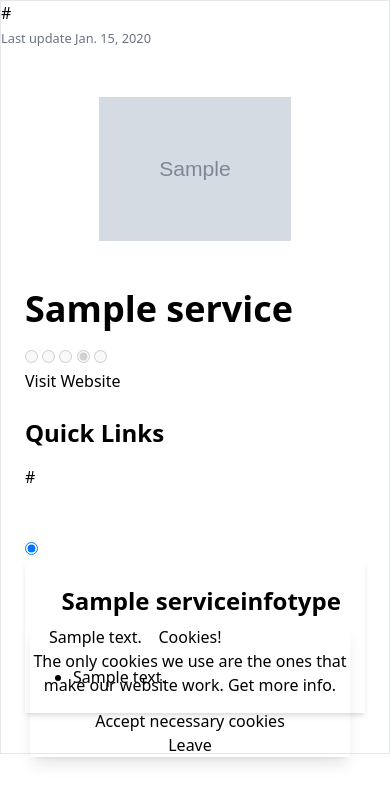
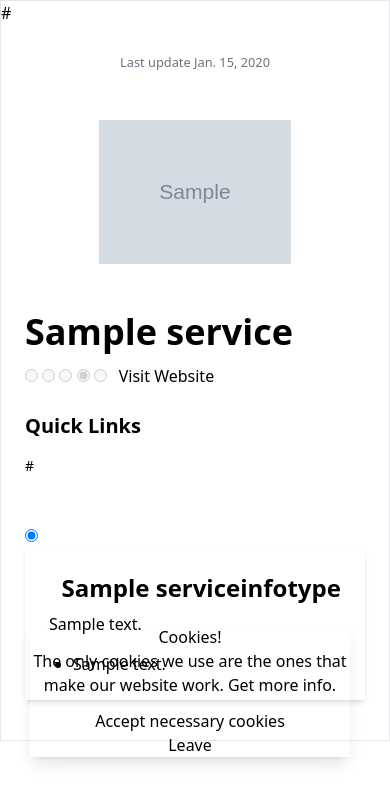
Before and after one commit to johnnyunar/data410, a Django app: a page that uses registry/templates/registry/service_detail.html in a window 390 px wide. Shown: the part 47-841 px from the top of the page. Run offline with Django 5.2, Linux system fonts and the light colour scheme; tables that the repository leaves empty hold one stand-in row (values such as "Sample post"); grey boxes marked "Sample" are stand-in pictures; some libraries are stand-ins or nearby versions.

Commit message:
Update detail head

```diff
--- a/registry/templates/registry/service_detail.html
+++ b/registry/templates/registry/service_detail.html
@@ -15,11 +15,16 @@
                 <div class="input">
                     {{ service.website|default:"https://example.com" }}
                 </div>
-                <small class="text-gray-500">{% trans "Last update" %} {{ service.updated_at.date }}</small>
+                <small class="text-gray-500 hidden md:inline">
+                    {% trans "Last update" %} {{ service.updated_at.date }}
+                </small>
             </div>
 
             <!-- Content -->
             <div class="bg-base-200 p-6">
+                <small class="text-gray-500 md:hidden inline-block text-center w-full mb-6">
+                    {% trans "Last update" %} {{ service.updated_at.date }}
+                </small>
                 <!-- Header Section -->
                 <div class="grid grid-cols-1 sm:grid-cols-2 md:grid-cols-3 gap-6 items-center">
                     <!-- Service Logo -->
@@ -38,7 +43,7 @@
                     {% endif %}
 
                     <!-- Service Info and Rating -->
-                    <div class="space-y-4">
+                    <div class="flex flex-wrap md:flex-col items-center md:items-start gap-3">
                         <h1 class="text-4xl font-bold">{{ service.name }}</h1>
 
                         <!-- Rating -->
@@ -72,10 +77,10 @@
                     </div>
 
                     <!-- Important URLs -->
-                    <div>
-                        <h2 class="text-2xl font-semibold mb-4">Quick Links</h2>
-                        {% if service.urls.exists %}
-                            <ul class="space-y-2">
+                    {% if service.urls.exists %}
+                        <div>
+                            <h2 class="text-xl md:text-2xl font-semibold mb-4">{% trans "Quick Links" %}</h2>
+                            <ul class="space-y-2 text-sm">
                                 {% for url in service.urls.all %}
                                     <li>
                                         <a
@@ -88,10 +93,8 @@
                                     </li>
                                 {% endfor %}
                             </ul>
-                        {% else %}
-                            <p>No URLs available.</p>
-                        {% endif %}
-                    </div>
+                        </div>
+                    {% endif %}
                 </div>
 
                 <!-- Service Information Section -->
```
